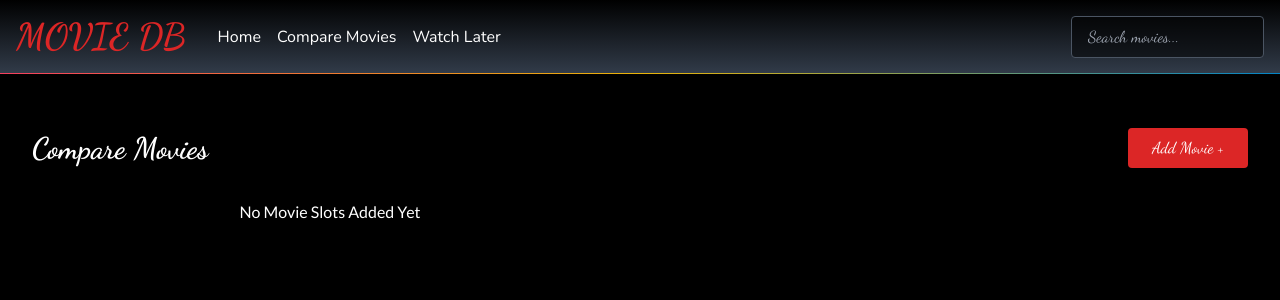
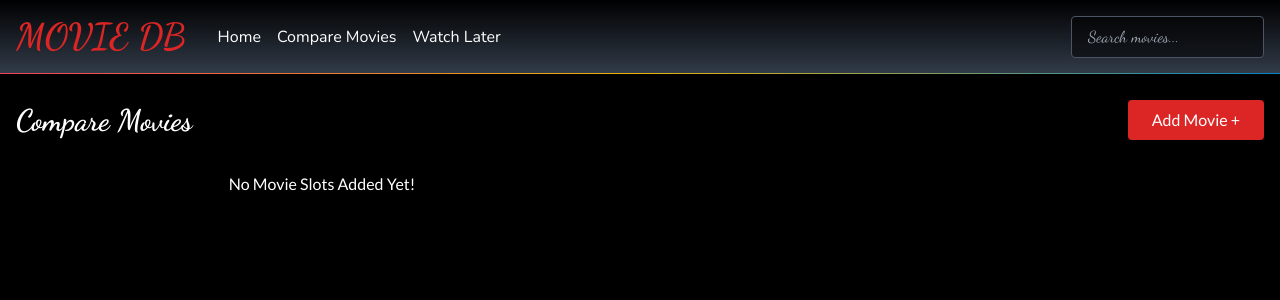
Before and after one commit to muhamash/movie-db, a Next.js app: page /compare in a window 1280 px wide. Shown: the top 300 px of the page. Built offline with nearby package versions, Linux system fonts and the light colour scheme.

Commit message:
moving to add data

```diff
--- a/app/compare/@slot/[slotId]/page.js
+++ /dev/null
@@ -1,35 +0,0 @@
-"use client";
-
-import { useRouter, useSearchParams } from "next/navigation";
-
-export default function DynamicSlotPage({ params }) {
-  const { slotId } = params;
-  const router = useRouter();
-  const searchParams = useSearchParams();
-
-  // Remove slotId and update the URL
-  const handleClose = () => {
-    const params = new URLSearchParams(searchParams);
-    params.delete("slotId", slotId);
-    router.push(`?${params.toString()}`);
-  };
-
-  return (
-    <div className="bg-zinc-900 rounded-lg p-4 flex flex-col min-h-[400px]">
-      <div className="flex justify-end mb-4">
-        <button
-          onClick={handleClose}
-          className="text-gray-400 hover:text-white transition"
-        >
-          ✕x
-        </button>
-      </div>
-      <div className="flex-grow flex flex-col items-center justify-center">
-        <p className="text-white mb-4">Dynamic Slot: {slotId}</p>
-        <button className="bg-zinc-800 text-white px-6 py-3 rounded hover:bg-zinc-700 transition">
-          Select Movie
-        </button>
-      </div>
-    </div>
-  );
-}
--- a/app/compare/@slot/default.js
+++ /dev/null
@@ -1,5 +0,0 @@
-import React from 'react'
-
-export default async function default() {
-  return null
-}
--- a/app/compare/@slot/page.js
+++ /dev/null
@@ -1,3 +0,0 @@
-export default function page() {
-  return null
-}
--- a/app/compare/layout.js
+++ /dev/null
@@ -1,18 +0,0 @@
-export const metadata = {
-  title: "MovieDB -> Comparison Page",
-  description: "Dynamic Parallel Routes for Slots",
-};
-
-export default async function ComparisonRootLayout({
-    children,
-    slot,
-}) {
-    return (
-        <div className="container mx-auto px-4 pt-24 pb-8">
-            { children }
-            <div className="grid gap-6 md:grid-cols-2">
-                {slot}
-            </div>
-        </div>
-    );
-};
--- a/app/compare/page.js
+++ b/app/compare/page.js
@@ -1,12 +1,15 @@
 "use client";
-
-import Link from "next/link";
 import { useRouter, useSearchParams } from "next/navigation";
+import { useEffect, useState } from "react";
 
 export default function ComparePage() {
   const router = useRouter();
   const searchParams = useSearchParams();
-  const slotIds = searchParams.getAll("slotId");
+  const [slotIds, setSlotIds] = useState(() => searchParams.getAll("slotId"));
+
+  useEffect(() => {
+    setSlotIds(searchParams.getAll("slotId"));
+  }, [searchParams]);
 
   const addNewSlot = () => {
     const newSlotId = `slot-${Date.now()}`;
@@ -15,33 +18,50 @@ export default function ComparePage() {
     router.push(`?${params.toString()}`);
   };
 
+  const removeSlot = (slotIdToRemove) => {
+    const params = new URLSearchParams(searchParams);
+    params.delete("slotId", slotIdToRemove);
+    router.push(`?${params.toString()}`);
+  };
+
   return (
-    <div className="container mx-auto my-8 px-4">
+    <div className="container mx-auto pt-[100px] px-4">
       <div className="flex justify-between items-center mb-8">
         <h1 className="text-3xl font-bold">Compare Movies</h1>
         <button
-          onClick={addNewSlot}
-          className="bg-red-600 text-white px-6 py-2 rounded hover:bg-red-700 transition"
+          onClick={ addNewSlot }
+          className="bg-red-600 text-white px-6 py-2 rounded hover:bg-red-700 transition font-lato"
         >
           Add Movie +
         </button>
       </div>
 
       <div className="grid gap-6 md:grid-cols-2">
-        {slotIds.length === 0 ? (
-          <p className="text-white text-center font-lato">No Movie Slots Added Yet</p>
+        { slotIds.length === 0 ? (
+          <p className="text-white text-center font-lato">No Movie Slots Added Yet!</p>
         ) : (
-          slotIds.map((id) => (
-            <Link
-              key={id}
-              href={`?${searchParams.toString()}`}
-              className="bg-zinc-800 rounded-lg p-6 text-white text-center"
-            >
-              {id}
-            </Link>
-          ))
-        )}
+          slotIds.map( ( id ) => (
+            <div key={ id } className="bg-zinc-900 rounded-lg p-4 flex flex-col min-h-[400px]">
+              <div className="flex justify-end mb-4">
+                <button
+                  onClick={ () => removeSlot( id ) }
+                  className="text-gray-400 hover:text-white px-4 py-1 bg-rose-600 rounded-md"
+                >
+                  ✕
+                </button>
+              </div>
+              <div className="flex-grow flex flex-col items-center justify-center">
+                <a
+                  href="./search.html"
+                  className="bg-zinc-800 text-white px-6 py-3 rounded hover:bg-zinc-700 transition-colors font-lato cursor-pointer"
+                >
+                  Select Movie
+                </a>
+              </div>
+            </div>
+          ) )
+        ) }
       </div>
     </div>
   );
-}
+};
```
